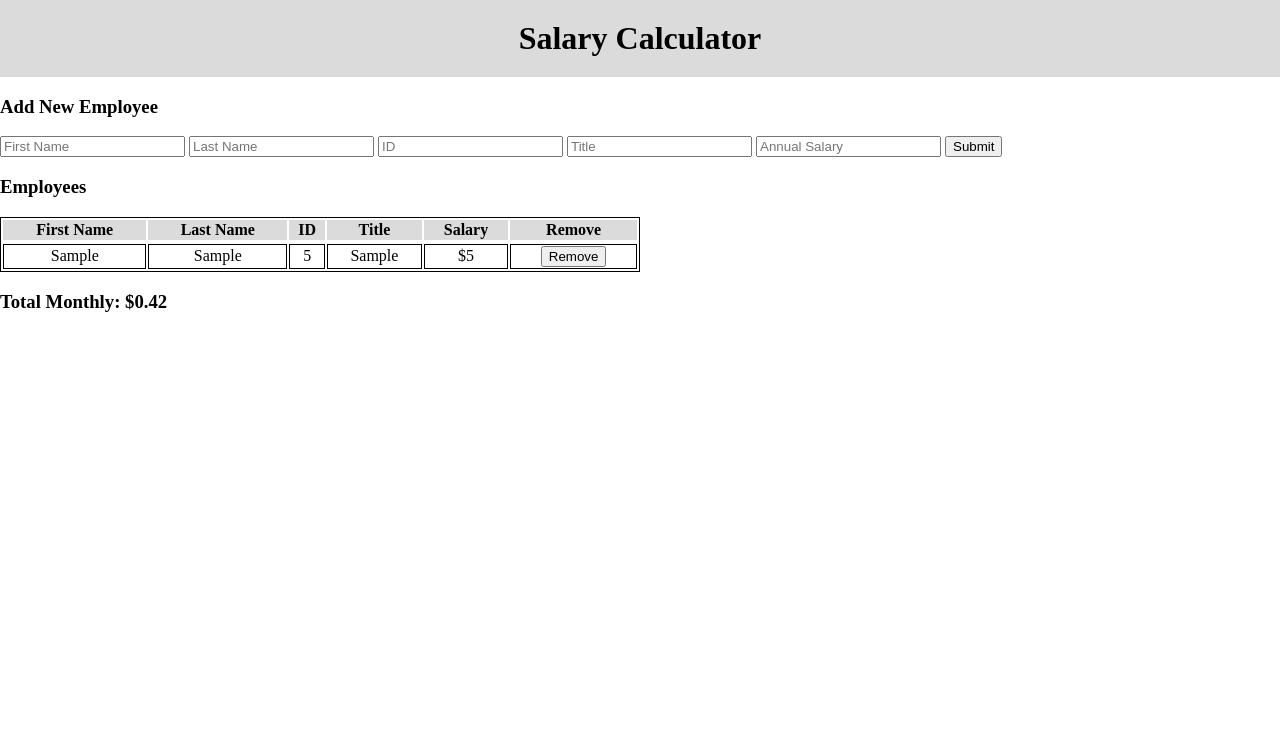
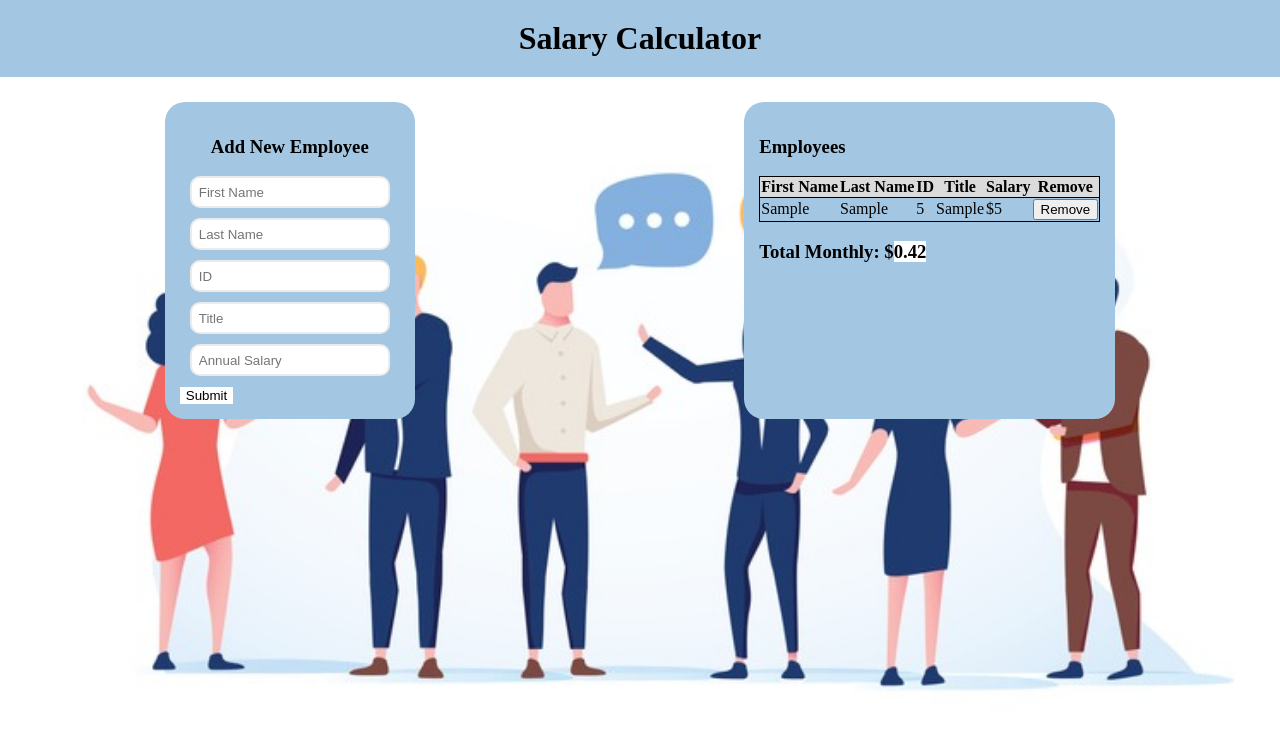
Before and after one commit to Brandon-Lanier/weekend-jquery-salary-calculator, a plain HTML site: page index.html in a window 1280 px wide. Both pictures are taken after typing "Sample", "Sample", "5", "Sample", "5" into the empty fields and a click on the button "Submit". Drawn offline with Linux system fonts and the light colour scheme.

Commit message:
working through style

```diff
--- a/client.js
+++ b/client.js
@@ -1,7 +1,6 @@
 $(document).ready(readyNow)
 
 let employees = [];
-
 
 function readyNow() {
    $('#submitBtn').on('click', addEmployee);
@@ -17,7 +16,7 @@ function addEmployee() {
     let employee = {
         firstName: $('#firstNameIn').val(),
         lastName: $('#lastNameIn').val(),
-        idNumber: Number($('#idIn').val()),
+        idNumber: $('#idIn').val(),
         title: $('#titleIn').val(),
         salary: salary,
         monthlySalary: Number(monthlySal) //Number(monthlySal)
@@ -25,47 +24,25 @@ function addEmployee() {
     el.val('');
     employees.push(employee)
     displayEmp(employee);
-    return employee;
 }
 
 function displayEmp(employee) {
     let el = $('#tableBody')
-    let first = employee.firstName;
-    let last = employee.lastName;
-    let id = employee.idNumber;
-    let title = employee.title;
-    let salary = employee.salary
-    let monthlySalary = employee.salary / 12;
-    el.append(`<tr><td>${first}</td><td>${last}</td><td>${id}</td><td>${title}</td><td>$${salary}</td><td><button class="deleteBtn">Remove</button></tr>`)
+    el.append(`<tr id="${employee.idNumber}"><td>${employee.firstName}</td><td>${employee.lastName}</td><td>${employee.idNumber}</td><td>${employee.title}</td><td>$${employee.salary}</td><td><button class="deleteBtn">Remove</button></tr>`)
     calculateSal();
 }
 
 function deleteEmp(){
-    // let id = $(this).attr('#delete');
-    // $('#delete').closest('tr').remove(); //Only deletes first row! I want to delete relative row an object
-    // let ind = id.split('');
-    // employees.splice(ind[1]-1,1);
-    // let obj = $(this).closest('tr').employees.data()
-    // log
-    // let removed = $(this).closest('td').data(obj);
+    let id = $(this).closest('tr').attr('id');
     $(this).closest('tr').remove();
-    let emp = $('td:nth-child(3)').text()
-    console.log(emp);
-    console.log('');
-    emp = Number(emp);
+    for (let i = 0; i < employees.length; i++) {
+        if (employees[i].idNumber === id) {
+        employees.splice(i, 1);
+        }
+    }
+    calculateSal();
+}
 
-    for (let person of employees) {
-        if (person === employees.idNumber) {
-            let removed = employees.indexOf(person);
-            employees.splice(removed, 1);
-            break;
-        }
-        return employees;
-    }
-
-    // employees.obj.splice(1, 1)
-}
-console.log(employees);
 function calculateSal() {
     let totalSal = 0;
     for (employee of employees) {
@@ -74,9 +51,18 @@ function calculateSal() {
     let el = $('#totalSal');
     el.empty();
     el.append(totalSal);
-    if (totalSal > 20000) {
+    if (totalSal >= 20000) {
         $('#totalSal').css('background-color', 'red');
-        console.log('totalSal');
+     } else {
+        $('#totalSal').css('background-color', 'white')
+     }
+}
 
-    }
-}
+
+ // let id = $(this).attr('#delete');
+    // $('#delete').closest('tr').remove(); //Only deletes first row! I want to delete relative row an object
+    // let ind = id.split('');
+    // employees.splice(ind[1]-1,1);
+    // let obj = $(this).closest('tr').employees.data()
+    // log
+    // let removed = $(this).closest('td').data(obj);
--- a/index.html
+++ b/index.html
@@ -10,20 +10,35 @@
     <title>Employee Salary Calculator</title>
 </head>
 <body>
-
+    <div id="wrapper">
     <header>
         <h1>Salary Calculator</h1>
     </header>
-    <div id="wrapper"></div>
-    <main>
+
+    <main id="mainContent">
+        <section id="left">
+        <div id="inputContainer">
             <h3>Add New Employee</h3>
+                <div class="inputWrap">
                     <input type="text" class="inputs" id="firstNameIn" placeholder="First Name">
+                </div>
+                <div class="inputWrap">
                     <input type="text" class="inputs" id="lastNameIn" placeholder="Last Name">
+                </div>
+                <div class="inputWrap">
                     <input type="number" class="inputs" id="idIn" placeholder="ID">
+                </div>
+                <div class="inputWrap">
                     <input type="text" class="inputs" id="titleIn" placeholder="Title">
+                </div>
+                <div class="inputWrap">
                     <input type="number" class="inputs" id="salaryIn" placeholder="Annual Salary">
+                </div>
                 <button class="inputs" id="submitBtn">Submit</button>
-
+            </div>
+        </section>
+        <section id="right">
+            <div id="tableContainer">
             <h3>Employees</h3>
             <table id="table">
             <thead id="tableHead">
@@ -39,6 +54,8 @@
             </tbody>
         </table>
         <h3>Total Monthly: $<span id="totalSal"></span></h3>
+        </div>
+        </section>
         </main>
     </div>
 </body>
--- a/style.css
+++ b/style.css
@@ -1,22 +1,67 @@
 body, html {
     margin: 0;
     padding: 0;
+    background-image: url('emplpyee3.jpeg');
+    background-position: center;
+    background-repeat: no-repeat;
+    background-size: contain;
+    height: 100%;
 }
+
+#wrapper {
+    display: flex;
+    flex-flow: column wrap;
+    /* align-items: center; */
+    align-content: space-between;
+    width: 100%;
+    justify-content: center;
+    background-repeat: none;
+    background-position-y: center;
+}
+
+main {
+    display: flex;
+    flex-flow: row wrap;
+    justify-content: center;
+}
+
+#left {
+    display: flex;
+    justify-content: center;
+    width: 300px;
+    margin: 0 auto;
+}
+
+#right {
+    display: flex;
+    justify-content: center;
+    margin: 0 auto;
+}
+
 h1 {
     margin: 0;
     padding: 20px;
 }
+
 header {
-    background-color: #dbdbdb;
+    background-color: #a3c7e3;
     text-align: center;
     margin: 0;
+    width: 100%;
+}
+
+table {
+    background-color: #a3c7e3;
+    width: 100%;
+    border-collapse: collapse;
+    border: 1px solid black;
 }
 
 thead {
     background-color: #dbdbdb;
     border: solid 1px;
 }
-
+/*
 table {
     border: solid 1px;
     width: 50%;
@@ -25,8 +70,47 @@ table {
 
 td {
     border: solid 1px;
-}
+} */
 
 tbody tr:nth-child(odd){
     background-color: #dbdbdb;
   }
+
+  #tableContainer {
+      background-color: #a3c7e3;
+      display: flex;
+      flex-flow: column wrap;
+      border-radius: 20px;
+      padding: 15px;
+      margin: 25px;
+  }
+
+  .inputs {
+      border: none;
+      outline: none;
+      background-color: white;
+  }
+
+  .inputWrap {
+    border: 2px solid #ebebeb;
+    border-radius: 10px;
+    margin: 10px;
+    padding: 5px;
+    background-color: white;
+  }
+
+  .inputWrap:hover {
+      box-shadow: 0 0 0 5px #8c99c2;
+  }
+
+  #inputContainer {
+      background-color: #a3c7e3;
+      border-radius: 20px;
+      padding: 15px;
+      margin: 25px;
+      width: 75%;
+  }
+
+  #inputContainer h3 {
+      text-align: center;
+  }
```
Also changed, not shown: 32-1-1024x597.jpeg (added), employee2.png (added), employee4.png (added), employees.png (added), emplpyee3.jpeg (added). Lines whose indentation alone changed are shown as unchanged.
